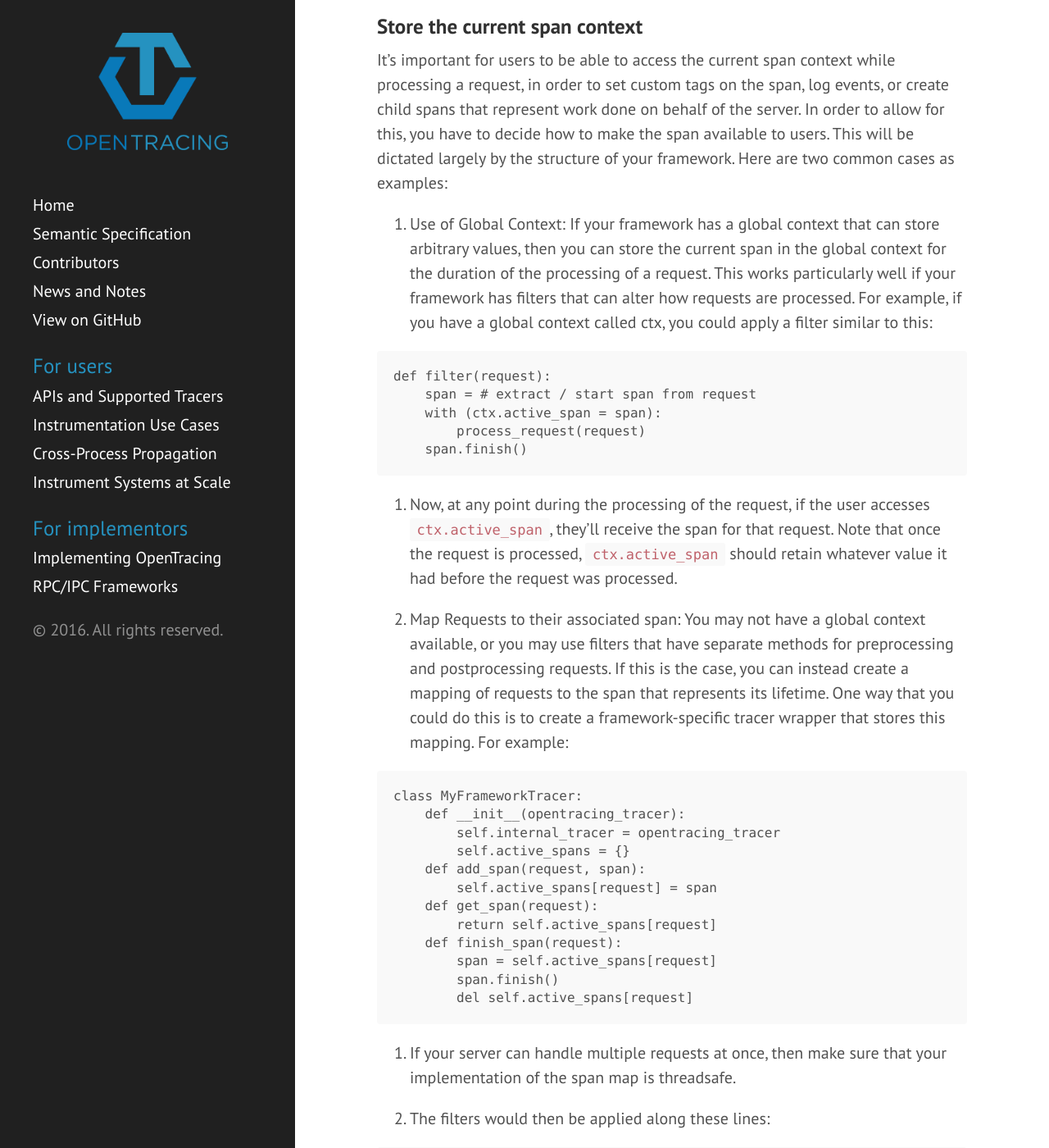
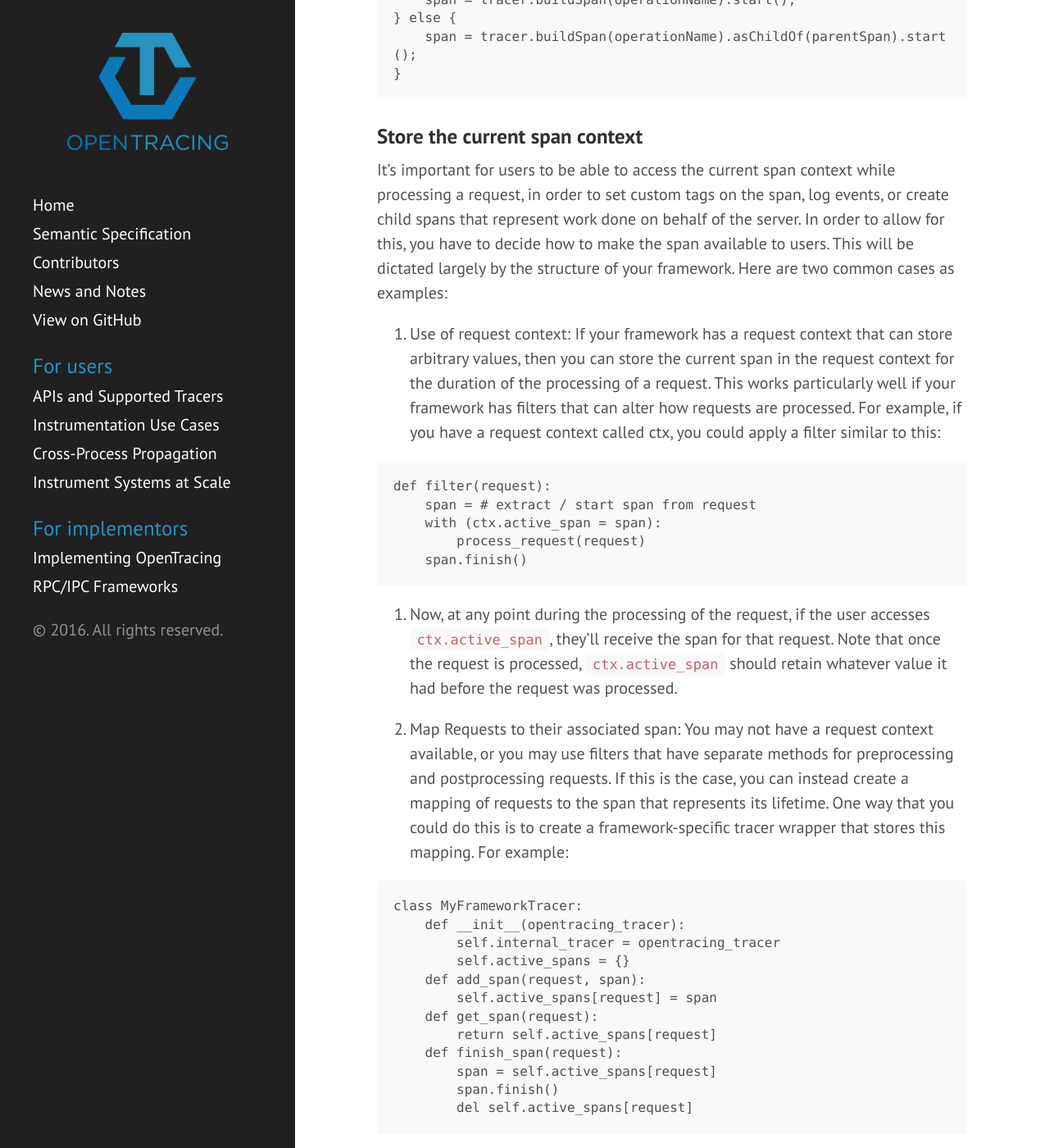
Before and after one commit to opentracing/opentracing.io, a Jekyll site: the page built from instrumenting-ipc-frameworks.md, in a window 1280 px wide and 1400 px high, scrolled down 5127 px. Shown: the whole window at 82% size. Built offline with Jekyll 4.4.1, drawn with Linux system fonts in a browser that asks for light colours; some of the changed text lies outside the part shown.

Commit message:
Adding Span Decorator example

````diff
--- a/instrumenting-ipc-frameworks.md
+++ b/instrumenting-ipc-frameworks.md
@@ -22,7 +22,7 @@
 Server framework requirements:
 
 * Filters, interceptors, middleware, or another way to process inbound requests
-* Active span storage: either a global context or a request-to-span map
+* Active span storage: either a request context or a request-to-span map
 * Settings or another way to configure tracer configuration
 
 Client framework requirements:
@@ -50,7 +50,18 @@
 
 ### Tracing Request Properties
 
-Users may also want to track information about the requests without having to manually access the span and set the tags themselves. It's helpful to provide a way for users to specify properties of the request they want to trace, and then automatically trace these features. For example, you could have a setting `TRACED_REQUEST_ATTRIBUTES` that the user can pass a list of attributes (such as `URL`, `METHOD`, or `HEADERS`), and then in your tracing filters, you would include the following:
+Users may also want to track information about the requests without having to manually access the span and set the tags themselves. It's helpful to provide a way for users to specify properties of the request they want to trace, and then automatically trace these features. Ideally, this would be similar to the Span Decorator function in gRPC:
+
+```
+// SpanDecorator binds a function that decorates gRPC Spans.
+func SpanDecorator(decorator SpanDecoratorFunc) Option {
+	return func(o *options) {
+		o.decorator = decorator
+	}
+}
+```
+
+Another approach could have a setting `TRACED_REQUEST_ATTRIBUTES` that the user can pass a list of attributes (such as `URL`, `METHOD`, or `HEADERS`), and then in your tracing filters, you would include the following:
 
 ```
 for attr in settings.TRACED_REQUEST_ATTRIBUTES:
@@ -127,7 +136,7 @@
 
 It's important for users to be able to access the current span context while processing a request, in order to set custom tags on the span, log events, or create child spans that represent work done on behalf of the server. In order to allow for this, you have to decide how to make the span available to users. This will be dictated largely by the structure of your framework. Here are  two common cases as examples:
 
-1. Use of Global Context: If your framework has a global context that can store arbitrary values, then you can store the current span in the global context for the duration of the processing of a request. This works particularly well if your framework has filters that can alter how requests are processed. For example, if you have a global context called ctx, you could apply a filter similar to this:
+1. Use of request context: If your framework has a request context that can store arbitrary values, then you can store the current span in the request context for the duration of the processing of a request. This works particularly well if your framework has filters that can alter how requests are processed. For example, if you have a request context called ctx, you could apply a filter similar to this:
 
 ```
 def filter(request):
@@ -139,7 +148,7 @@
 
 3. Now, at any point during the processing of the request, if the user accesses `ctx.active_span`, they'll receive the span for that request. Note that once the request is processed, `ctx.active_span` should retain whatever value it had before the request was processed.
 
-4. Map Requests to their associated span: You may not have a global context available, or you may use filters that have separate methods for preprocessing and postprocessing requests. If this is the case, you can instead create a mapping of requests to the span that represents its lifetime. One way that you could do this is to create a framework-specific tracer wrapper that stores this mapping. For example:
+4. Map Requests to their associated span: You may not have a request context available, or you may use filters that have separate methods for preprocessing and postprocessing requests. If this is the case, you can instead create a mapping of requests to the span that represents its lifetime. One way that you could do this is to create a framework-specific tracer wrapper that stores this mapping. For example:
 
 ```
 class MyFrameworkTracer:
@@ -188,7 +197,7 @@
 
 Just like on the server side, we have to recognize whether we need to start a new trace or connect with an already-active trace. For instance, most microservices act as both client *and* server within the larger distributed system, and their outbound client requests should be associated with whatever request the service was handling at the time. If there's an active trace, you'll start a span for the client request with the active span as its parent. Otherwise, the span you start will have no parent.
 
-How you recognize whether there is an active trace depends on how you're storing active spans. If you're using a global context, then you can do something like this:
+How you recognize whether there is an active trace depends on how you're storing active spans. If you're using a request context, then you can do something like this:
 
 ```
 if hasattr(ctx, active_span):
@@ -246,4 +255,4 @@
 
 Once you've packaged your implementation, email us at [community@opentracing.io](mailto://community@opentracing.io) with your implementation details (platform, description, github username) and we'll create a repo for you under [opentracing-contrib](https://github.com/opentracing-contrib/), so that others will be able to find and use your integration. You can also find there concrete examples of OpenTracing integrations into different open source projects.
 
-If you're interested in learning more about OpenTracing, join the conversation by joining our [mailing list](http://opentracing.us13.list-manage.com/subscribe?u=180afe03860541dae59e84153&id=19117aa6cd) or [Gitter](https://gitter.im/opentracing/public).
+If you're interested in learning more about OpenTracing, join the conversation by joining our [mailing list](http://opentracing.us13.list-manage.com/subscribe) or [Gitter](https://gitter.im/opentracing/public).
````
Also changed, not shown: other parts of instrumenting-ipc-frameworks.md (+0 -2 lines).
